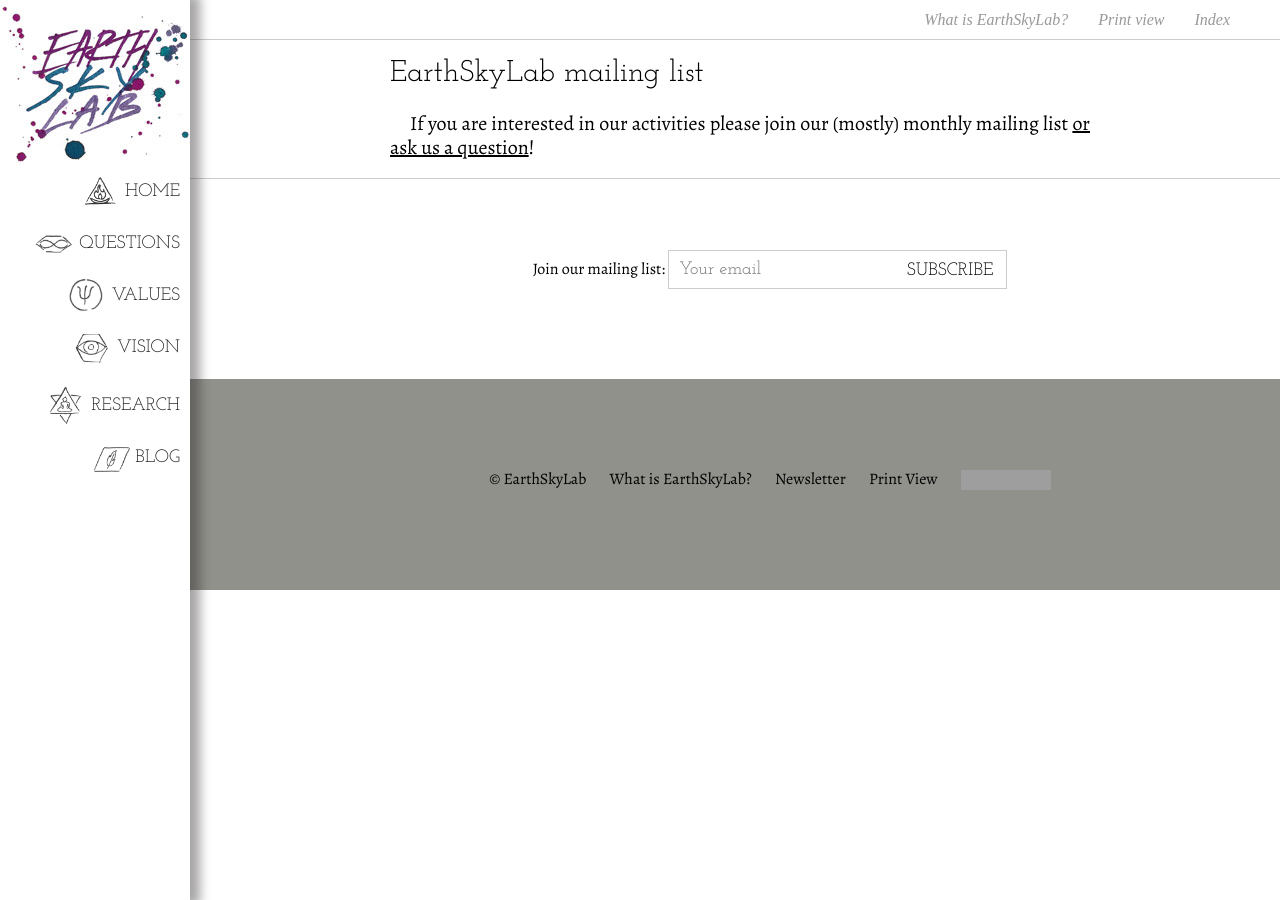
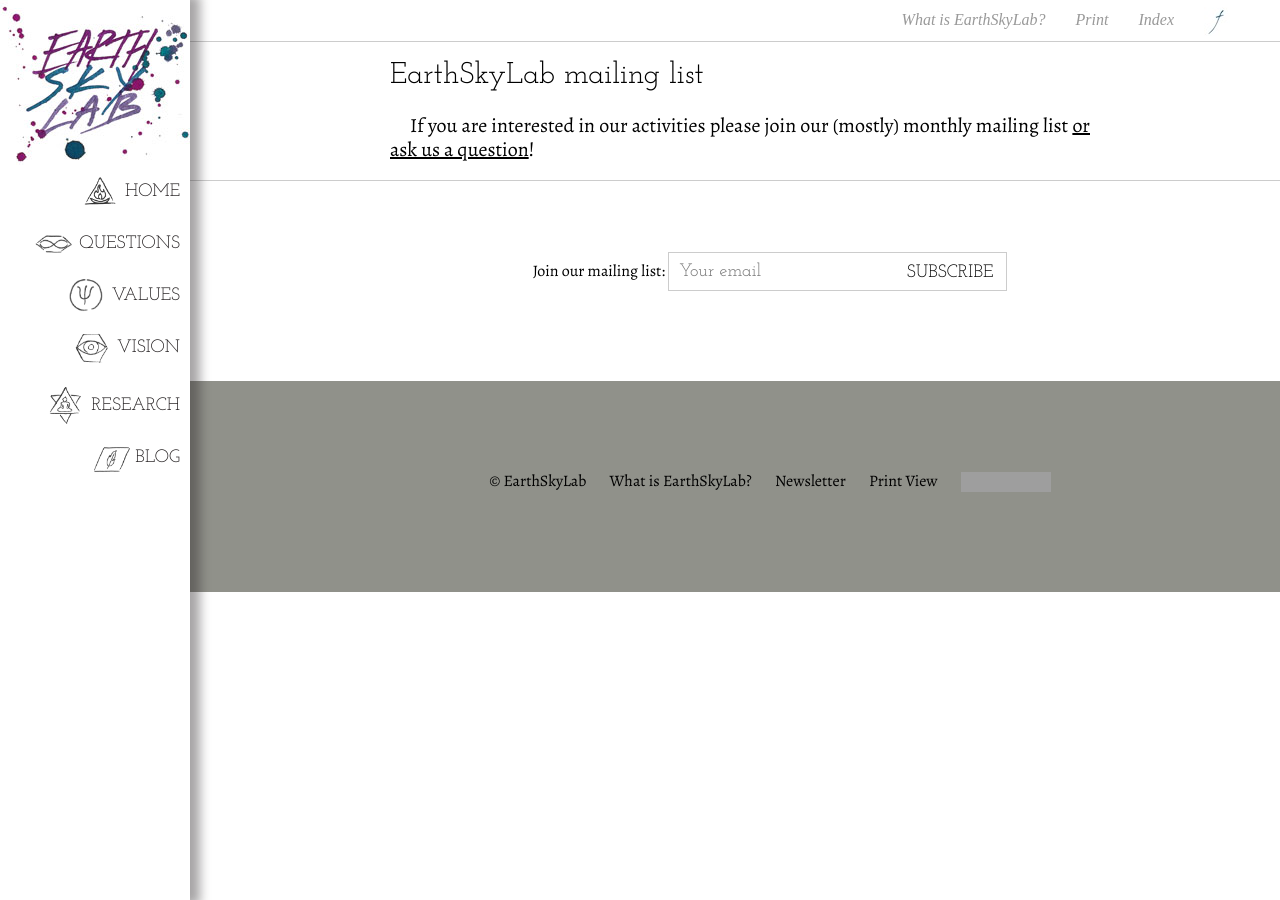
Before and after one commit to EarthSkyLab/EarthSkyLab.github.io, a Jekyll site: the page built from newsletter.md, in a window 1280 px wide. Built offline with Jekyll 4.4.1, drawn with Linux system fonts in a browser that asks for light colours; Markdown is read by kramdown in place of the engine named in the settings; comment, search, counter and statistics services are not loaded; grey boxes are pictures that could not be loaded.

Commit message:
add link to facebook

```diff
--- a/_includes/sidebar.html
+++ b/_includes/sidebar.html
@@ -19,8 +19,9 @@
 
 <header role="banner">
 	<div class="wrapper top cf mobile-none">
+        <a href="https://www.facebook.com/EarthSkyLab" target="_blank"><img src="/public/fb-icon.jpg"></a>
         <a href="/site-map.html">Index</a>
-        <a href="/print-view.html">Print view</a>
+        <a href="/print-view.html">Print</a>
         <a href="/about.html">What is EarthSkyLab?</a>
 	</div>
 	<i class="line mobile-none"></i>
```
Also changed, not shown: public/fb-icon.jpg (added).
